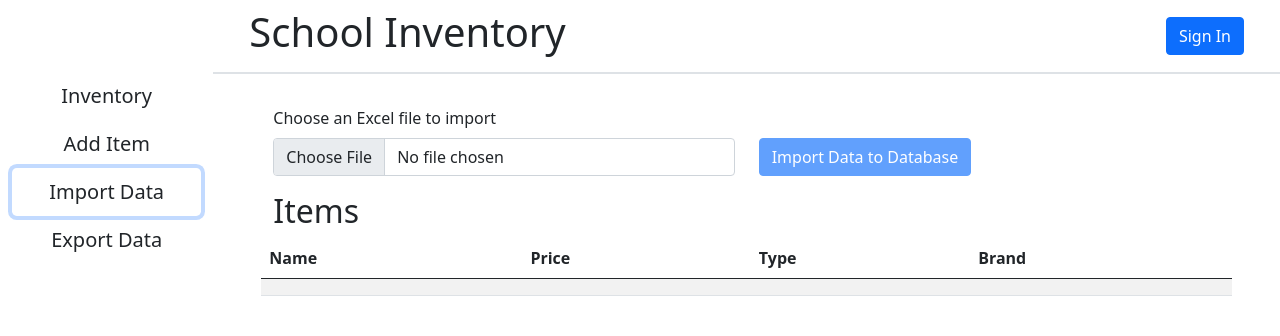
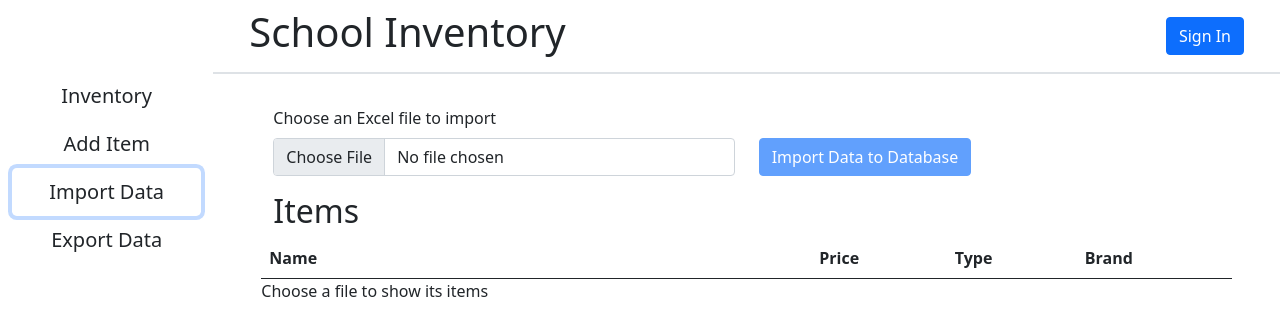
Before and after one commit to AndresRodCodes/ReactInventoryTWT, a React (Create React App) app: page / in a window 1280 px wide. Both pictures are taken after a click on the button "Import Data". Shown: the top 336 px of the page. Built offline with nearby package versions, Linux system fonts and the light colour scheme; data requests are answered from the project's data file.

Commit message:
Added message to show not items are available to show in the ImportData component when a file is not selected.

```diff
--- a/src/ImportData.js
+++ b/src/ImportData.js
@@ -3,7 +3,7 @@ import xlsx from "xlsx";
 
 const ImportData = ({ addImportedItems }) => {
   const [selectedFile, setSelectedFile] = useState(null);
-  const [importedData, setImportedData] = useState([{}]);
+  const [importedData, setImportedData] = useState([]);
 
   const showImportedItem = (importedItem) => {
     return (
@@ -78,7 +78,11 @@ const ImportData = ({ addImportedItems }) => {
                   <th scope="col">Brand</th>
                 </tr>
               </thead>
-              <tbody>{importedData.map(showImportedItem)}</tbody>
+              <tbody>
+                {importedData.length > 0
+                  ? importedData.map(showImportedItem)
+                  : "Choose a file to show its items"}
+              </tbody>
             </table>
           </div>
         </div>
```
